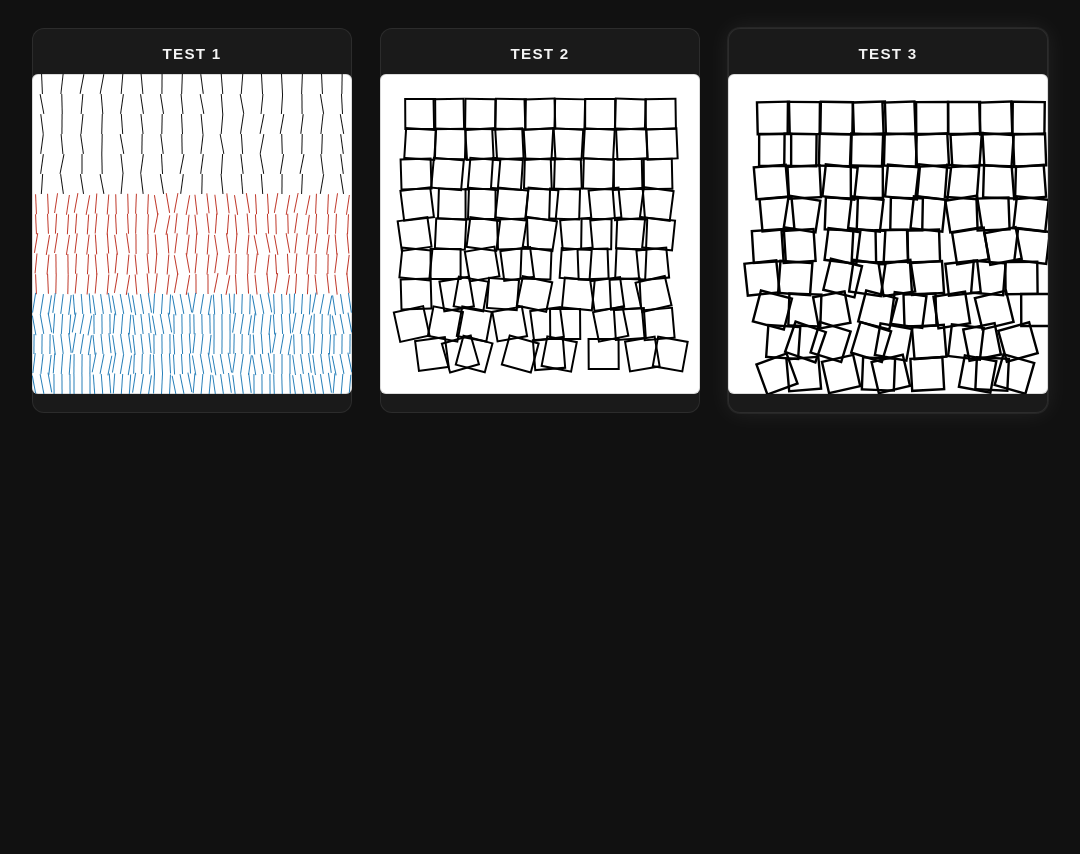
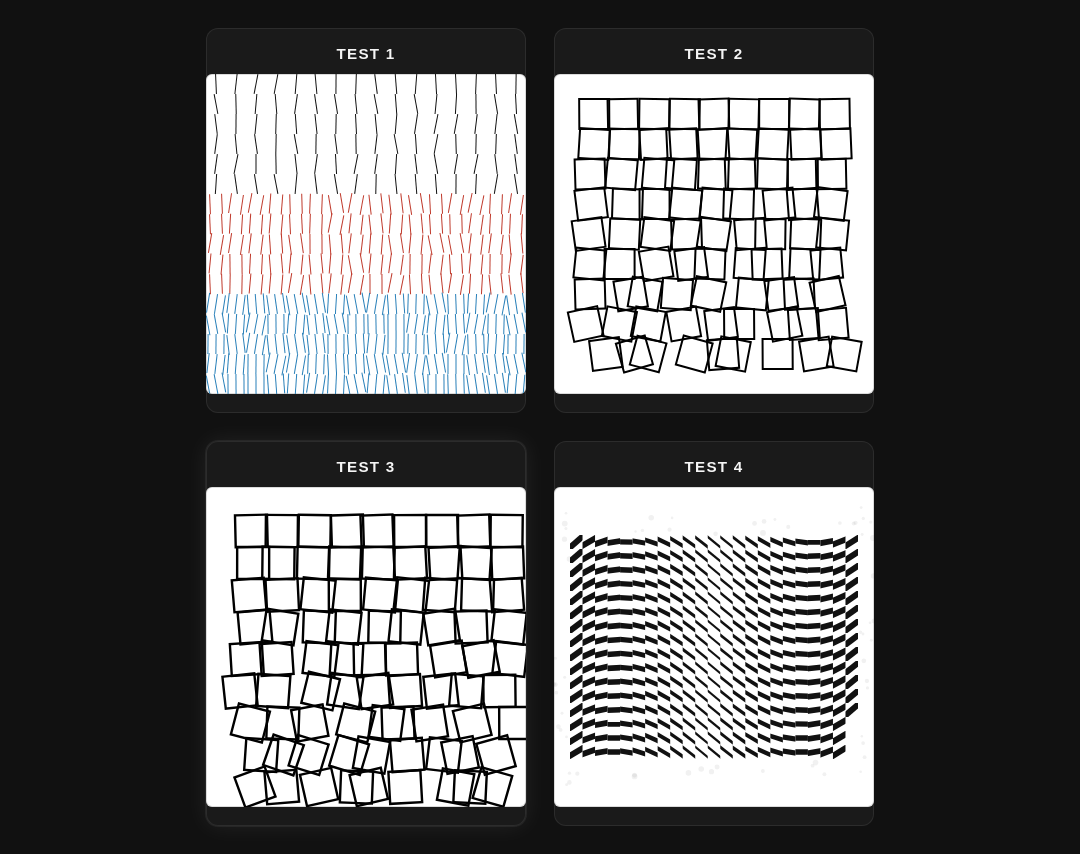
Before and after one commit to abaybaltierrez30/self-as-system-build-v1-attempt2, a plain HTML site: page index.html in a window 1280 px wide. Shown: the whole page, without its empty margins (100-1180 px from the left). Before the commit the page ends 800 px from the top, so only its background shows below. Drawn offline with Linux system fonts and the light colour scheme.

Commit message:
All four tests

```diff
--- a/index.html
+++ b/index.html
@@ -20,6 +20,10 @@
       <h2>Test 3</h2>
       <canvas id="test-3"></canvas>
     </div>
+    <div class="test-card">
+      <h2>Test 4</h2>
+      <canvas id="test-4"></canvas>
+    </div>
   </div>
   <script src="main.js"></script>
 </body>
--- a/main.js
+++ b/main.js
@@ -284,3 +284,213 @@ createDisarraySketch(document.getElementById('test-3'), {
   strokeBoost: 5,
   lineWidth: 2.4
 });
+
+function createHoursOfDarkSketch(canvas) {
+  var context = canvas.getContext('2d');
+  var particles = [];
+  var pointer = {
+    x: 0,
+    y: 0,
+    active: false,
+    burst: false
+  };
+  var animationFrame = null;
+
+  function resizeAndSetup() {
+    var size = 320;
+    var dpr = window.devicePixelRatio || 1;
+    canvas.width = size * dpr;
+    canvas.height = size * dpr;
+    canvas.style.width = size + 'px';
+    canvas.style.height = size + 'px';
+    context.setTransform(dpr, 0, 0, dpr, 0, 0);
+    return size;
+  }
+
+  function buildParticles(size) {
+    particles = [];
+
+    var gridw = size * 0.9;
+    var gridh = size * 0.7;
+    var margx = (size - gridw) * 0.5;
+    var margy = (size - gridh) * 0.5;
+    var innerLeft = margx;
+    var innerTop = margy;
+    var innerRight = size - margx;
+    var innerBottom = size - margy;
+    var borderBand = 18;
+    var count = 60;
+
+    for (var i = 0; i < count; i++) {
+      var edge = Math.floor(Math.random() * 4);
+      var x;
+      var y;
+
+      if (edge === 0) {
+        x = Math.random() * size;
+        y = Math.random() * borderBand + innerTop - borderBand;
+      } else if (edge === 1) {
+        x = innerRight + Math.random() * borderBand;
+        y = Math.random() * size;
+      } else if (edge === 2) {
+        x = Math.random() * size;
+        y = innerBottom + Math.random() * borderBand;
+      } else {
+        x = Math.random() * borderBand + innerLeft - borderBand;
+        y = Math.random() * size;
+      }
+
+      x = Math.min(Math.max(x, 0), size);
+      y = Math.min(Math.max(y, 0), size);
+
+      particles.push({
+        x: x,
+        y: y,
+        baseX: x,
+        baseY: y,
+        vx: (Math.random() - 0.5) * 0.3,
+        vy: (Math.random() - 0.5) * 0.3,
+        radius: 1.2 + Math.random() * 1.8
+      });
+    }
+  }
+
+  function updateParticles(size) {
+    for (var i = 0; i < particles.length; i++) {
+      var p = particles[i];
+      var driftX = Math.sin((p.baseY + i) * 0.16) * 0.18;
+      var driftY = Math.cos((p.baseX + i) * 0.15) * 0.18;
+
+      p.vx += (p.baseX + driftX - p.x) * 0.06;
+      p.vy += (p.baseY + driftY - p.y) * 0.06;
+
+      if (pointer.active) {
+        var dx = p.x - pointer.x;
+        var dy = p.y - pointer.y;
+        var distance = Math.sqrt(dx * dx + dy * dy);
+        var influenceRadius = pointer.burst ? 120 : 80;
+
+        if (distance < influenceRadius) {
+          var force = (1 - distance / influenceRadius) * (pointer.burst ? 1.5 : 0.55);
+          p.vx += (dx / (distance || 1)) * force;
+          p.vy += (dy / (distance || 1)) * force;
+        }
+      }
+
+      p.vx *= 0.88;
+      p.vy *= 0.88;
+      p.x += p.vx;
+      p.y += p.vy;
+
+      if (p.x < 0 || p.x > size) {
+        p.x = Math.min(Math.max(p.x, 0), size);
+        p.vx *= -0.4;
+      }
+
+      if (p.y < 0 || p.y > size) {
+        p.y = Math.min(Math.max(p.y, 0), size);
+        p.vy *= -0.4;
+      }
+    }
+
+    pointer.burst = false;
+  }
+
+  function drawParticles() {
+    context.fillStyle = 'rgba(17, 17, 17, 0.06)';
+
+    for (var i = 0; i < particles.length; i++) {
+      var p = particles[i];
+      context.beginPath();
+      context.arc(p.x, p.y, p.radius, 0, Math.PI * 2);
+      context.fill();
+    }
+  }
+
+  function drawCalendar(size) {
+    var cols = 23;
+    var rows = 16;
+    var days = 365;
+
+    var gridw = size * 0.9;
+    var gridh = size * 0.7;
+    var cellw = gridw / cols;
+    var cellh = gridh / rows;
+    var margx = (size - gridw) * 0.5;
+    var margy = (size - gridh) * 0.5;
+
+    for (var i = 0; i < days; i++) {
+      var col = Math.floor(i / rows);
+      var row = i % rows;
+
+      var x = margx + col * cellw;
+      var y = margy + row * cellh;
+      var w = 2;
+      var h = 30;
+
+      context.save();
+      context.translate(x, y);
+
+      context.beginPath();
+      context.rect(0, 0, cellw, cellh);
+      context.clip();
+
+      context.translate(cellw * 0.5, cellh * 0.5);
+
+      var phi = (i / days) * Math.PI;
+      var theta = Math.sin(phi) * Math.PI * 0.45 + 0.85;
+
+      context.rotate(theta);
+
+      var scale = Math.abs(Math.cos(phi)) * 2 + 1;
+      context.scale(scale, 1);
+
+      context.fillStyle = '#111';
+      context.beginPath();
+      context.rect(w * -0.5, h * -0.5, w, h);
+      context.fill();
+
+      context.restore();
+    }
+  }
+
+  function render() {
+    var size = resizeAndSetup();
+    context.clearRect(0, 0, size, size);
+
+    drawCalendar(size);
+    updateParticles(size);
+    drawParticles();
+
+    animationFrame = requestAnimationFrame(render);
+  }
+
+  function handlePointerMove(event) {
+    var rect = canvas.getBoundingClientRect();
+    pointer.x = (event.clientX - rect.left) * (320 / rect.width);
+    pointer.y = (event.clientY - rect.top) * (320 / rect.height);
+    pointer.active = true;
+  }
+
+  function handlePointerLeave() {
+    pointer.active = false;
+    pointer.burst = false;
+  }
+
+  function handleClick(event) {
+    var rect = canvas.getBoundingClientRect();
+    pointer.x = (event.clientX - rect.left) * (320 / rect.width);
+    pointer.y = (event.clientY - rect.top) * (320 / rect.height);
+    pointer.active = true;
+    pointer.burst = true;
+  }
+
+  canvas.addEventListener('pointermove', handlePointerMove);
+  canvas.addEventListener('pointerleave', handlePointerLeave);
+  canvas.addEventListener('click', handleClick);
+
+  buildParticles(320);
+  render();
+}
+
+createHoursOfDarkSketch(document.getElementById('test-4'));
--- a/style.css
+++ b/style.css
@@ -18,7 +18,7 @@ body {
 
 .test-grid {
   display: grid;
-  grid-template-columns: repeat(3, 320px);
+  grid-template-columns: repeat(4, 320px);
   gap: 28px;
   align-items: start;
   justify-content: center;
@@ -58,7 +58,7 @@ canvas {
   box-shadow: inset 0 0 0 1px rgba(17, 17, 17, 0.15);
 }
 
-@media (max-width: 1100px) {
+@media (max-width: 1400px) {
   .test-grid {
     grid-template-columns: repeat(2, 320px);
   }
```
